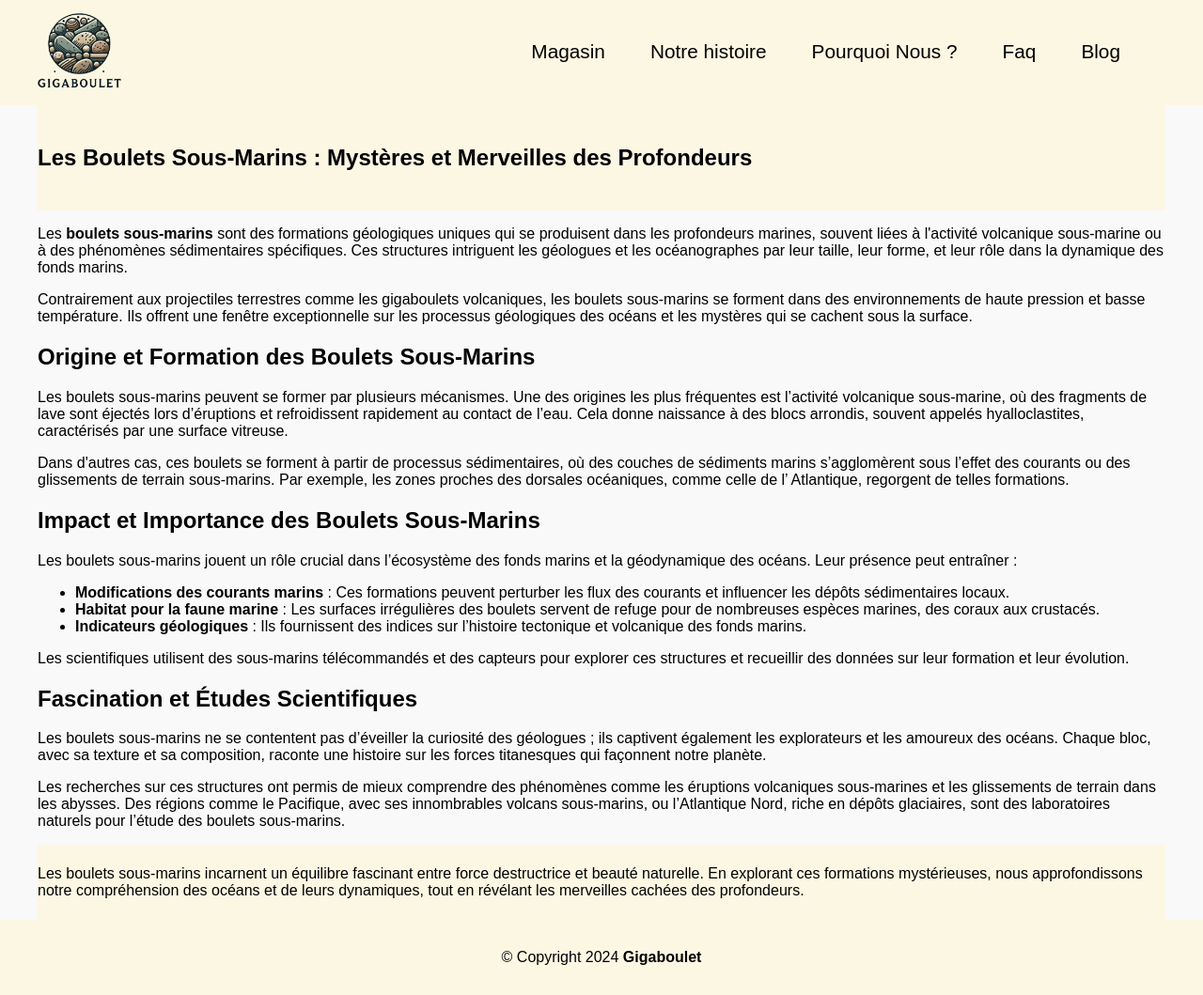
After one commit to NotSilverrr/project-SEO-IW, a PHP site: page /blog/blog_3.php in a window 1280 px wide. The commit adds this page. Shown: the whole page at 94% size. Run offline with PHP 8.4, Linux system fonts and the light colour scheme; data that the repository does not hold is empty; some libraries are stand-ins or nearby versions.

Commit message:
add blog 3

```diff
--- a/blog.php
+++ b/blog.php
@@ -9,6 +9,7 @@ include_once 'includes/head.php';?>
 
 <a href="/gigaboulet-egypte" class="article-link">Les boulets égiptiens</a>
 <a href="/gigaboulet-volcanique" class="article-link">Les boulets volcanique</a>
+<a href="/gigaboulet-sous-marin" class="article-link">Les boulets sous marins</a>
 
 <h2>Nos articles courts : </h2>
 
--- /dev/null
+++ b/blog/blog_3.php
@@ -0,0 +1,67 @@
+<?php
+$title = "Gigaboulet - Article";
+$description = "Toutes les réponses a vos questions sur nos Gigaboulet";
+include_once '../includes/head.php'?>
+<body>
+<?php include_once '../includes/header.php'?>
+    <main class="container">
+    <article>
+        <header>
+            <h1>Les Boulets Sous-Marins : Mystères et Merveilles des Profondeurs</h1>
+        </header>
+        <section>
+            <p>
+                Les <strong>boulets sous-marins</strong> sont des formations géologiques uniques qui se produisent dans les profondeurs marines, souvent liées à l'activité volcanique sous-marine ou à des phénomènes sédimentaires spécifiques. Ces structures intriguent les géologues et les océanographes par leur taille, leur forme, et leur rôle dans la dynamique des fonds marins.
+            </p>
+            <p>
+                Contrairement aux projectiles terrestres comme les gigaboulets volcaniques, les boulets sous-marins se forment dans des environnements de haute pression et basse température. Ils offrent une fenêtre exceptionnelle sur les processus géologiques des océans et les mystères qui se cachent sous la surface.
+            </p>
+        </section>
+        <section>
+            <h2>Origine et Formation des Boulets Sous-Marins</h2>
+            <p>
+                Les boulets sous-marins peuvent se former par plusieurs mécanismes. Une des origines les plus fréquentes est l’activité volcanique sous-marine, où des fragments de lave sont éjectés lors d’éruptions et refroidissent rapidement au contact de l’eau. Cela donne naissance à des blocs arrondis, souvent appelés
+                <a href="https://fr.wikipedia.org/wiki/Hyalloclaste" target="_blank" rel="nofollow">hyalloclastites</a>, caractérisés par une surface vitreuse.
+            </p>
+            <p>
+                Dans d'autres cas, ces boulets se forment à partir de processus sédimentaires, où des couches de sédiments marins s’agglomèrent sous l’effet des courants ou des glissements de terrain sous-marins. Par exemple, les zones proches des dorsales océaniques, comme celle de l’
+                <a href="https://fr.wikipedia.org/wiki/Dorsale_médio-atlantique" target="_blank" rel="nofollow">Atlantique</a>, regorgent de telles formations.
+            </p>
+        </section>
+        <section>
+            <h2>Impact et Importance des Boulets Sous-Marins</h2>
+            <p>
+                Les boulets sous-marins jouent un rôle crucial dans l’écosystème des fonds marins et la géodynamique des océans. Leur présence peut entraîner :
+            </p>
+            <ul>
+                <li><strong>Modifications des courants marins</strong> : Ces formations peuvent perturber les flux des courants et influencer les dépôts sédimentaires locaux.</li>
+                <li><strong>Habitat pour la faune marine</strong> : Les surfaces irrégulières des boulets servent de refuge pour de nombreuses espèces marines, des coraux aux crustacés.</li>
+                <li><strong>Indicateurs géologiques</strong> : Ils fournissent des indices sur l’histoire tectonique et volcanique des fonds marins.</li>
+            </ul>
+            <p>
+                Les scientifiques utilisent des sous-marins télécommandés et des capteurs pour explorer ces structures et recueillir des données sur leur formation et leur évolution.
+            </p>
+        </section>
+        <section>
+            <h2>Fascination et Études Scientifiques</h2>
+            <p>
+                Les boulets sous-marins ne se contentent pas d’éveiller la curiosité des géologues ; ils captivent également les explorateurs et les amoureux des océans. Chaque bloc, avec sa texture et sa composition, raconte une histoire sur les forces titanesques qui façonnent notre planète.
+            </p>
+            <p>
+                Les recherches sur ces structures ont permis de mieux comprendre des phénomènes comme les éruptions volcaniques sous-marines et les glissements de terrain dans les abysses. Des régions comme le Pacifique, avec ses innombrables volcans sous-marins, ou l’Atlantique Nord, riche en dépôts glaciaires, sont des laboratoires naturels pour l’étude des boulets sous-marins.
+            </p>
+        </section>
+        <footer>
+            <p>
+                Les boulets sous-marins incarnent un équilibre fascinant entre force destructrice et beauté naturelle. En explorant ces formations mystérieuses, nous approfondissons notre compréhension des océans et de leurs dynamiques, tout en révélant les merveilles cachées des profondeurs.
+            </p>
+        </footer>
+    </article>
+
+
+
+    </main>
+<?php include_once '../includes/footer.php'?>
+
+</body>
+</html>
```
Also changed, not shown: 2 other files.
